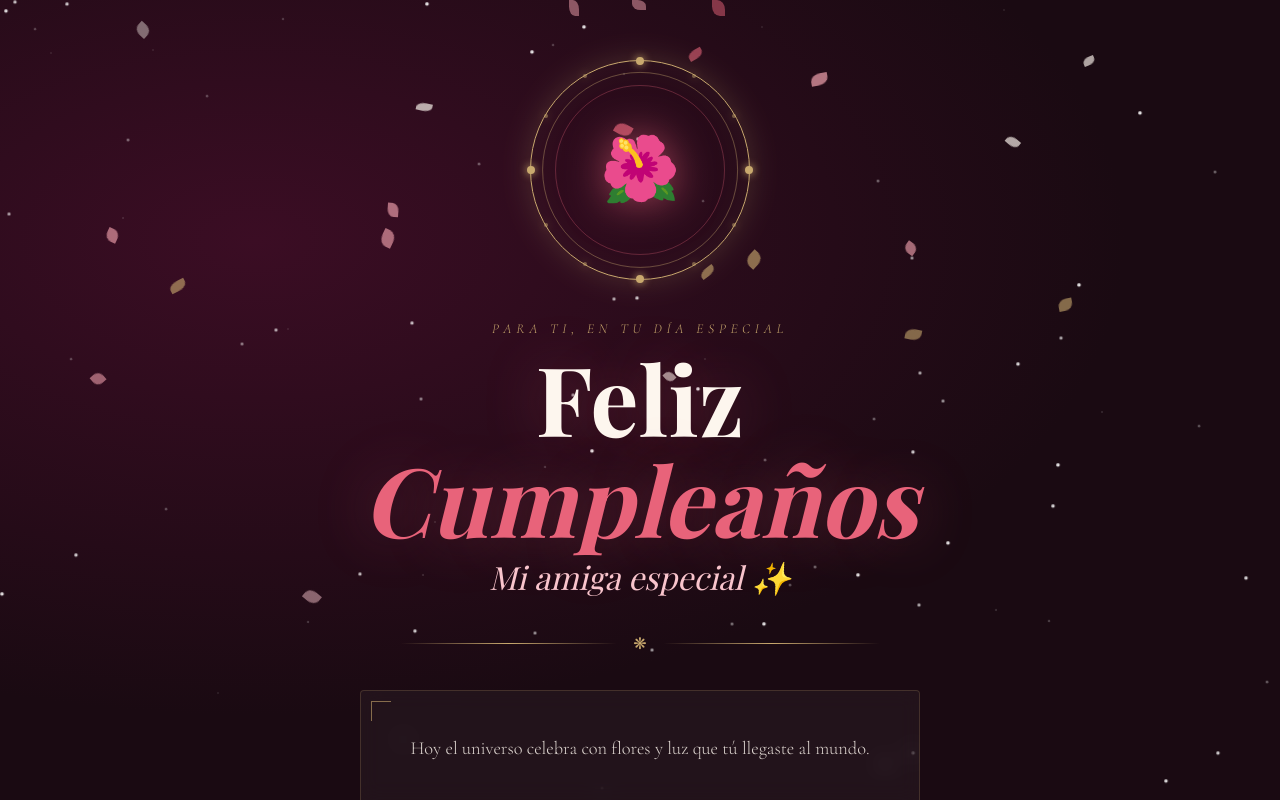
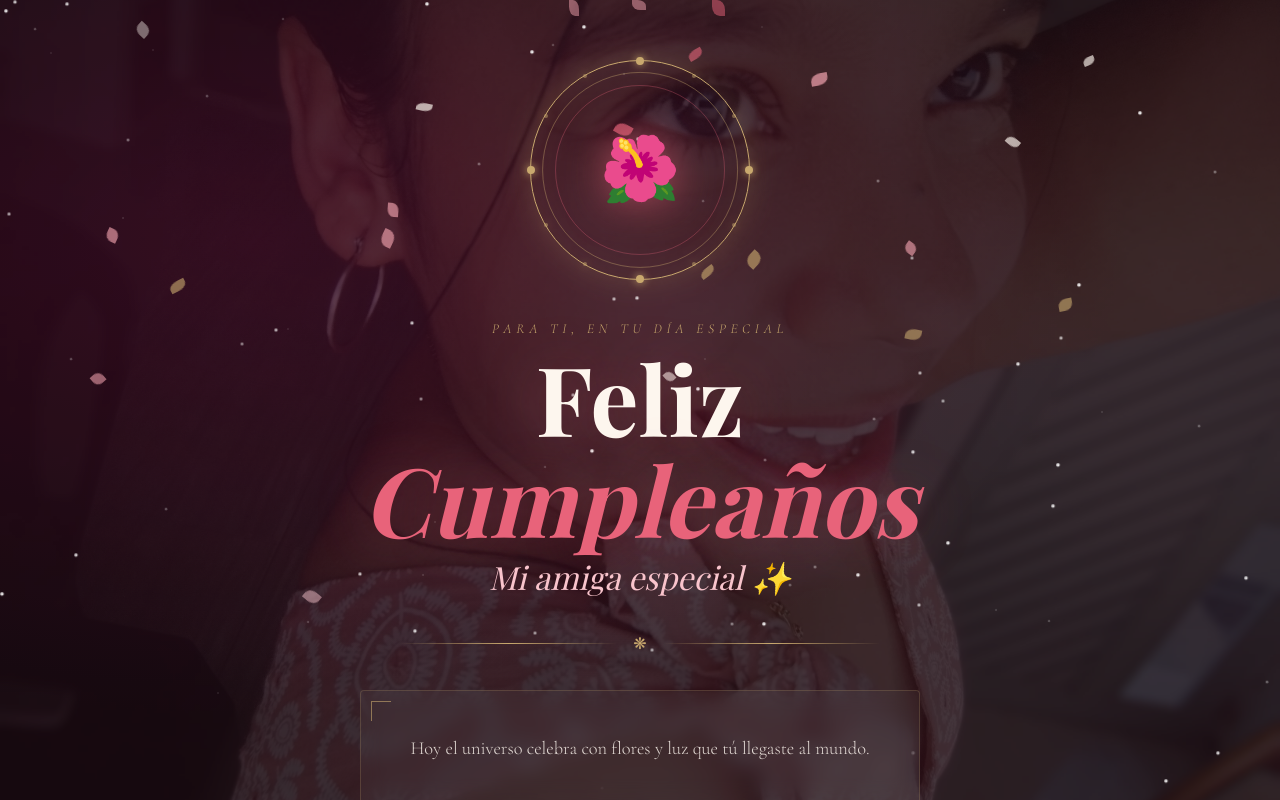
Before and after one commit to Andres1103-cod/Cumplea-os, a plain HTML site: page index.html in a window 1280 px wide. Drawn offline with nearby package versions, Linux system fonts and the light colour scheme; the site is published under a folder, as on GitHub Pages, so addresses that start at the root find nothing; a web font is replaced by a local one.

Commit message:
index.html

```diff
--- a/index.html
+++ b/index.html
@@ -245,7 +245,7 @@
     /* ── BACKGROUND IMAGE ── */
     .bg-image {
       position: fixed; inset: 0; z-index: 0;
-      background-image: url('/IMG-20260630-WA0113.jpg'); /* 👈 Cambia esto por el nombre de tu imagen */
+      background-image: url('IMG-20260630-WA0113.jpg');
       background-size: cover;
       background-position: center;
       background-repeat: no-repeat;
```
